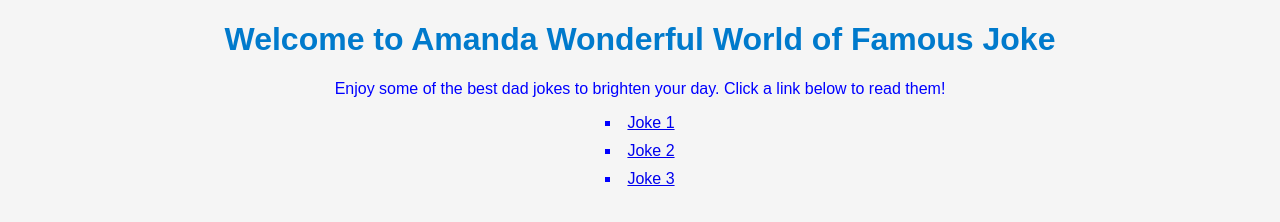
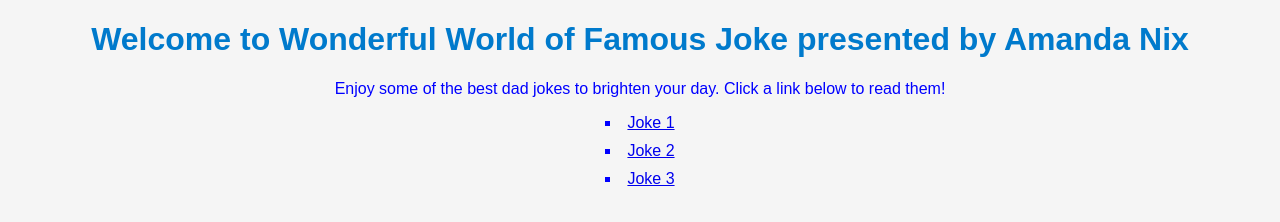
Before and after one commit to AcNix46/final-website, a plain HTML site: page index.html in a window 1280 px wide. Drawn offline with Linux system fonts and the light colour scheme.

Commit message:
Update index.html
H1 updated

```diff
--- a/index.html
+++ b/index.html
@@ -30,7 +30,7 @@
     </style>
 </head>
 <body>
-    <h1>Welcome to Amanda Wonderful World of Famous Joke</h1>
+    <h1>Welcome to Wonderful World of Famous Joke presented by Amanda Nix</h1>
     <p>
         Enjoy some of the best dad jokes to brighten your day.
         Click a link below to read them!
```
